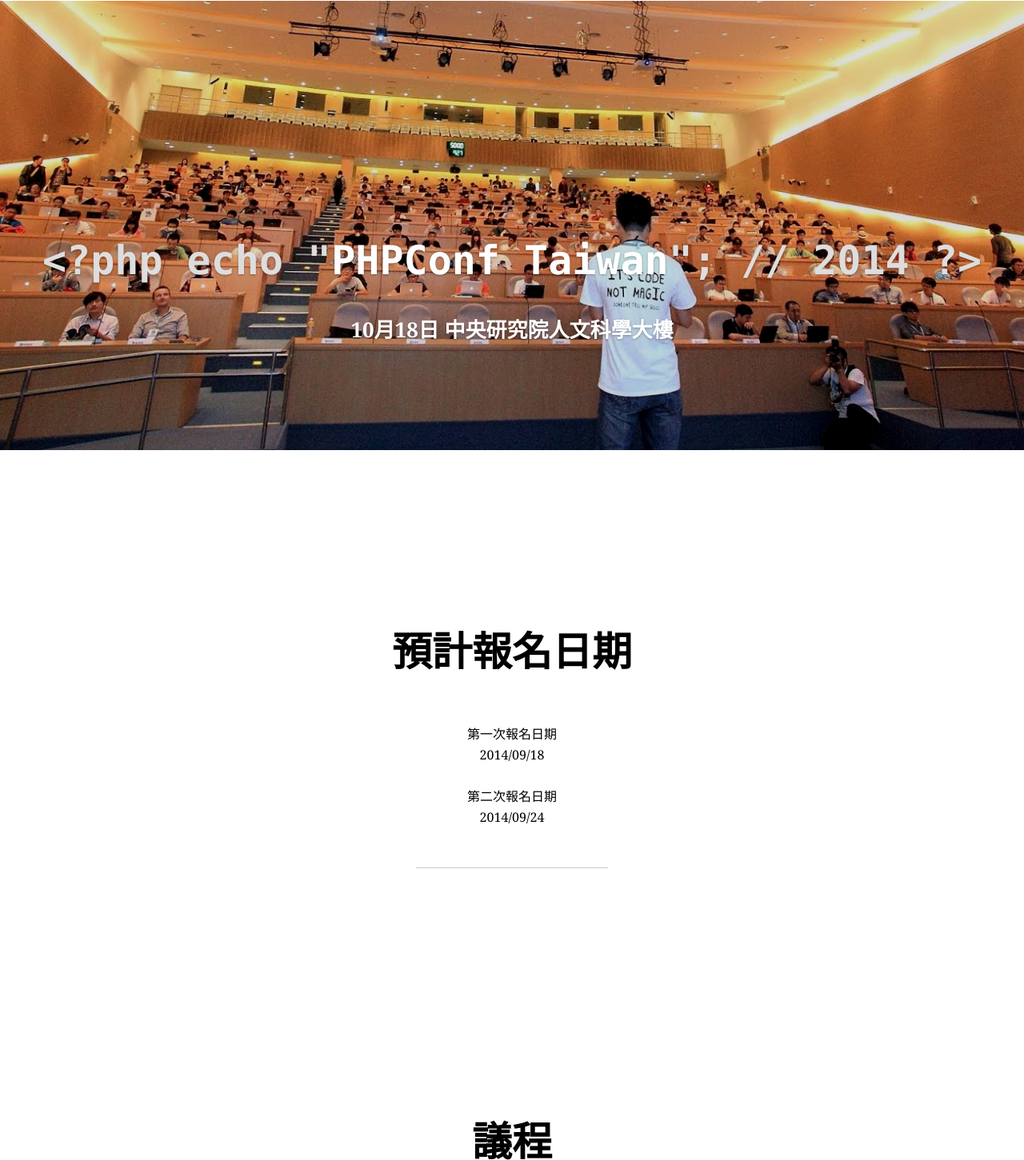
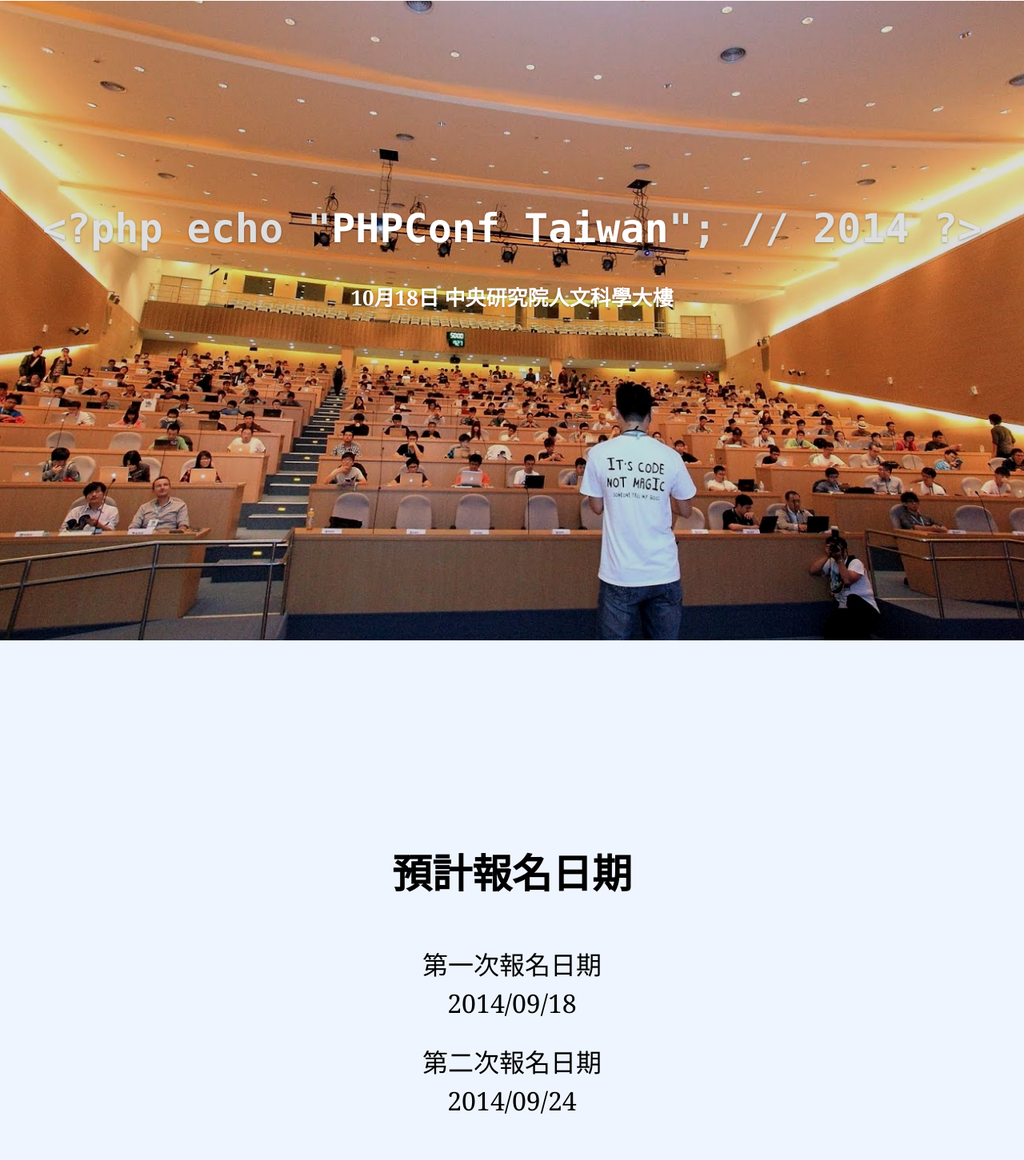
Before and after one commit to PHPConf-TW/website-2014, a website: page app/index.html in a window 1280 px wide. Shown: the part 179-1630 px from the top of the page at 80% size. Drawn offline with nearby package versions, Linux system fonts and the light colour scheme; some packages are replaced by stand-ins of ours; a script that the page names is missing.

Commit message:
調整網頁樣式

```diff
--- a/app/assets/css/style.css
+++ b/app/assets/css/style.css
@@ -1,10 +1,14 @@
+* {
+    box-sizing: border-box;
+}
+
 body, h1, h2, h2, h4, h5, ul, li, div, p {
     margin: 0;
     padding: 0;
 }
 
 body {
-    font: 16px/18px 微軟正黑體, 'Microsoft Jhenghei', ff-tisa-web-pro, Georgia, Cambria, 'Times New Roman', Times, serif;
+    font: 16px/18px "微軟正黑體", 'Microsoft Jhenghei', ff-tisa-web-pro, Georgia, Cambria, 'Times New Roman', Times, serif;
     line-height: 22px;
     margin-top: 180px;
 }
@@ -81,20 +85,36 @@
 }
 
 section {
-    padding-top: 140px;
+    padding-top: 180px;
     padding-bottom: 30px;
+    min-height: 800px;
 }
 
-#main {
-    padding-top: 220px;
-    padding-bottom: 140px;
+section:nth-child(n+2) {
+    background: #EEF5FF;
+}
+
+#banner {
     text-align: center;
-    background: #EEF5FF;
     background-image: url(../images/background_7167.jpg);
     background-position: bottom;
     background-size: cover;
     color: #fff;
     text-shadow: 0 1px 3px rgba(0,0,0,0.3);
+}
+
+#signup {
+
+}
+
+#signup p {
+    text-align: center;
+    font-size: 2em;
+    line-height: 1.5;
+}
+
+#signup .date {
+    display: block;
 }
 
 #sponsors {
--- a/app/index.html
+++ b/app/index.html
@@ -25,19 +25,19 @@
         <img alt="PHPConf Taiwan logo" title="PHPConf Taiwan"  src="assets/images/logo.png" />
 
         <ul>
-            <li><a href="#main">首頁</a></li>
-            <!-- <li><a href="http://phpconftw.kktix.cc/events/phpconftw2012" target="_blank" id="reg">報名</a></li> -->
+            <li><a href="#">首頁</a></li>
             <li><a href="#signup">報名</a></li>
             <!-- <li><a href="#announce">公告</a></li> -->
             <!-- <li><a href="#speakers">講師</a></li> -->
             <li><a href="#schedule">議程</a></li>
             <li><a href="#venue">地點</a></li>
             <li><a href="#prospect">展望</a></li>
+            <!-- <li><a href="#sponsors">公告</a></li> -->
             <li><a href="#about">關於</a></li>
         </ul>
     </nav>
 
-    <section id="main">
+    <section id="banner">
         <h1><span class="code">&lt;?php echo "</span>PHPConf Taiwan<span class="code">"; // 2014 ?&gt;</span></h1>
         <h2>10月18日 中央研究院人文科學大樓</h2>
     </section>
@@ -45,15 +45,10 @@
     <section id="signup">
         <h3>預計報名日期</h3>
         <article>
-            <div class="post">
-                <div class="highlight">
-                    <p align="center" name="signup">第一次報名日期<br>
-                    2014/09/18<br><br>
-                    第二次報名日期<br>
-                    2014/09/24</p>
-                </div>
-                <hr>
-            </div>
+            <p>第一次報名日期
+            <span class="date">2014/09/18</span></p>
+            <p>第二次報名日期
+            <span class="date">2014/09/24</span></p>
         </article>
     </section>
 
```
